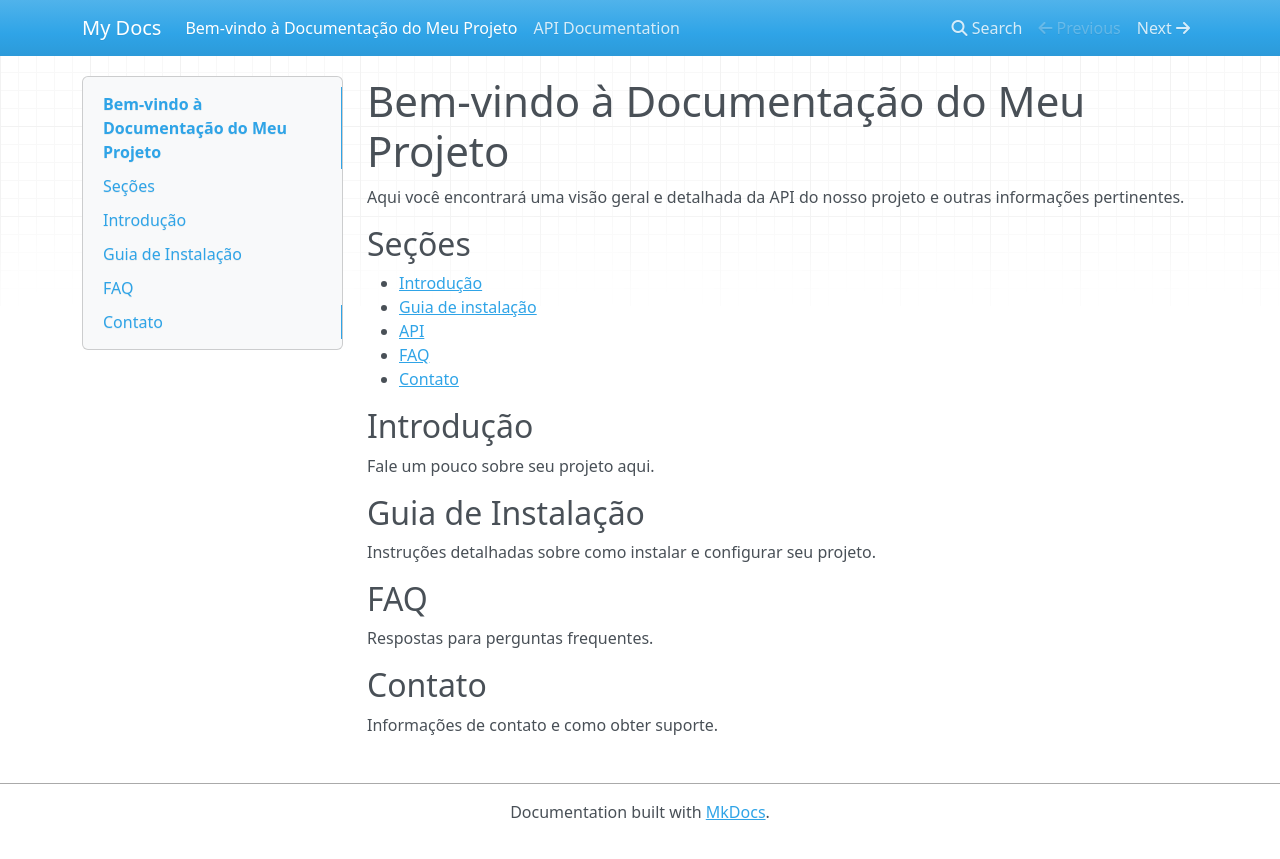
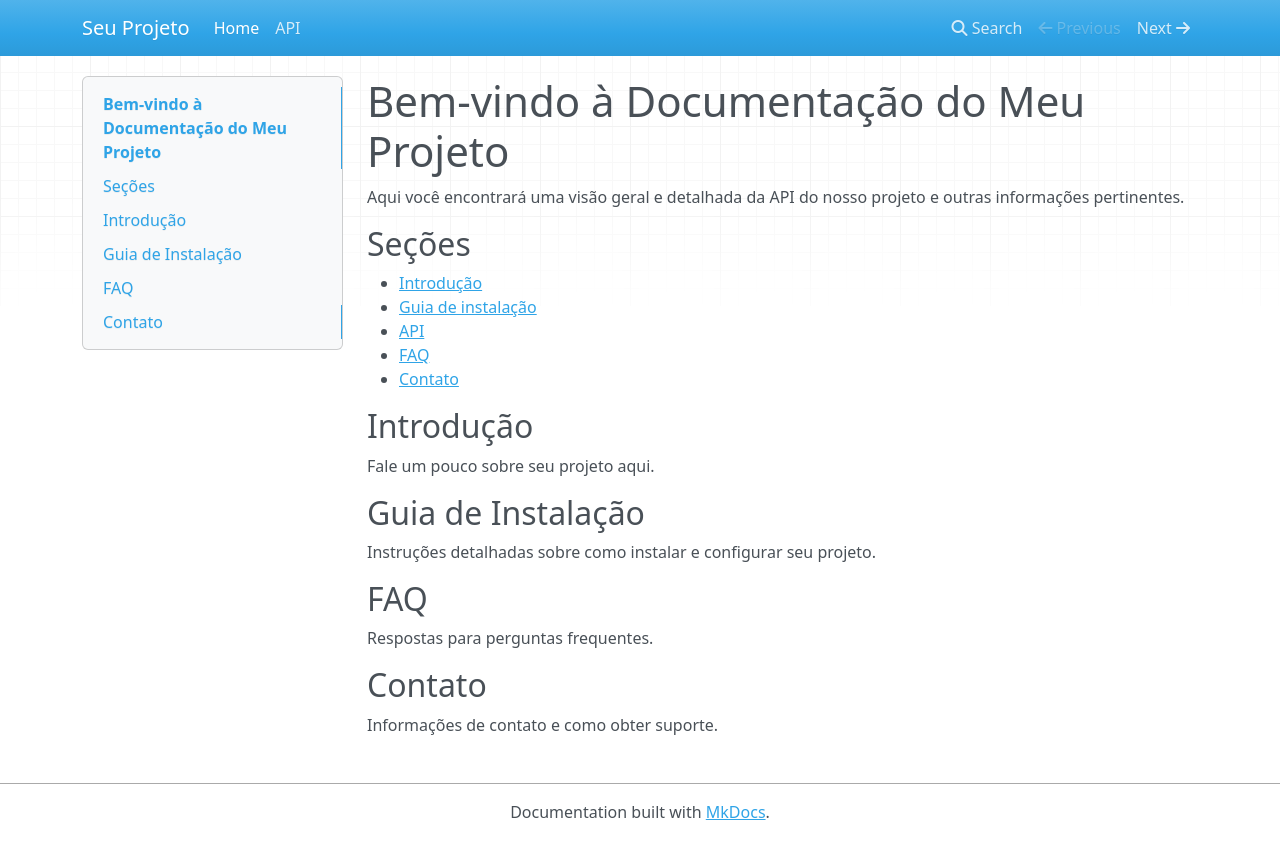
Before and after one commit to lvgalvao/DataProjectStarterKit, an MkDocs documentation site: the page built from docs/index.md, in a window 1280 px wide. Shown: the top 859 px of the page. Built offline with MkDocs 1.6.1, drawn with Linux system fonts in a browser that asks for light colours; nearby versions of some CDN libraries.

Commit message:
update mkdocs

```diff
--- a/mkdocs.yml
+++ b/mkdocs.yml
@@ -1 +1,8 @@
-site_name: My Docs
+site_name: Seu Projeto
+nav:
+  - Home: index.md
+  - API: api.md
+plugins:
+  - search
+  - mkdocstrings:
+      default_handler: python
```
